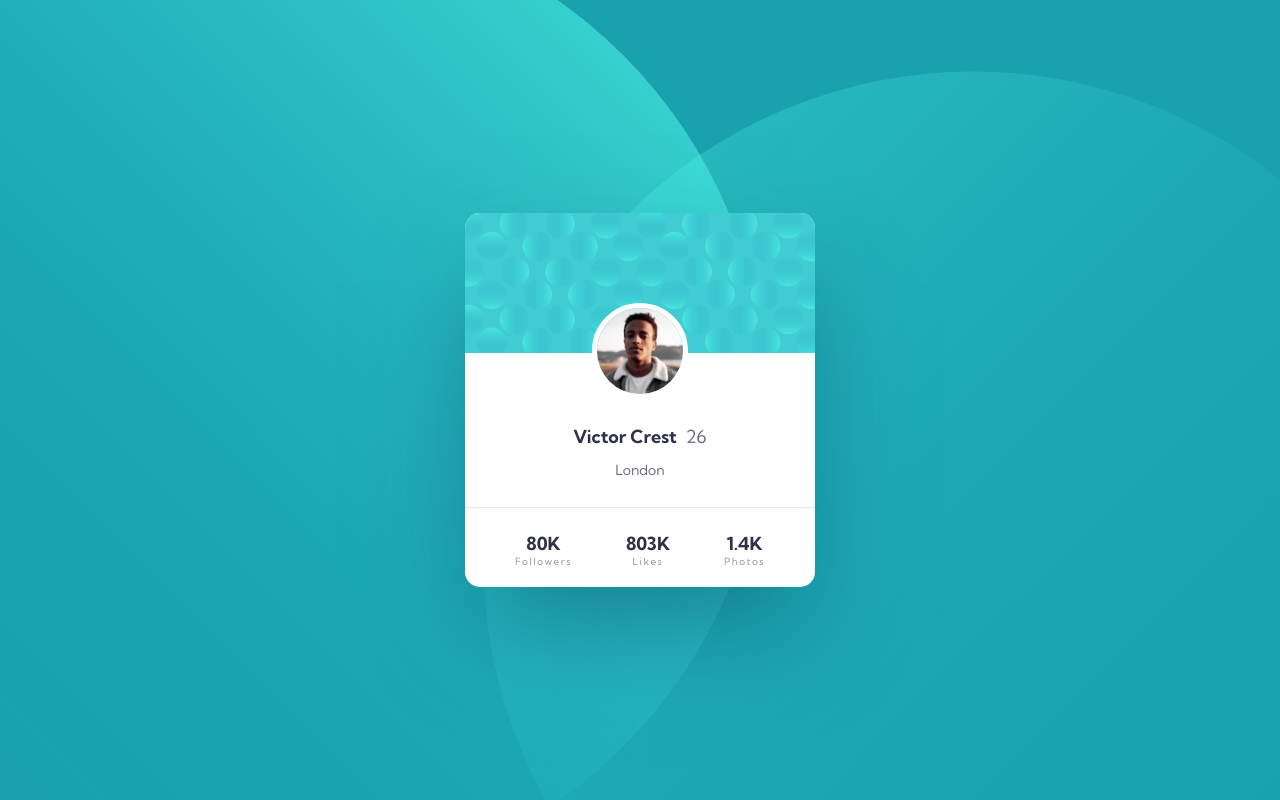
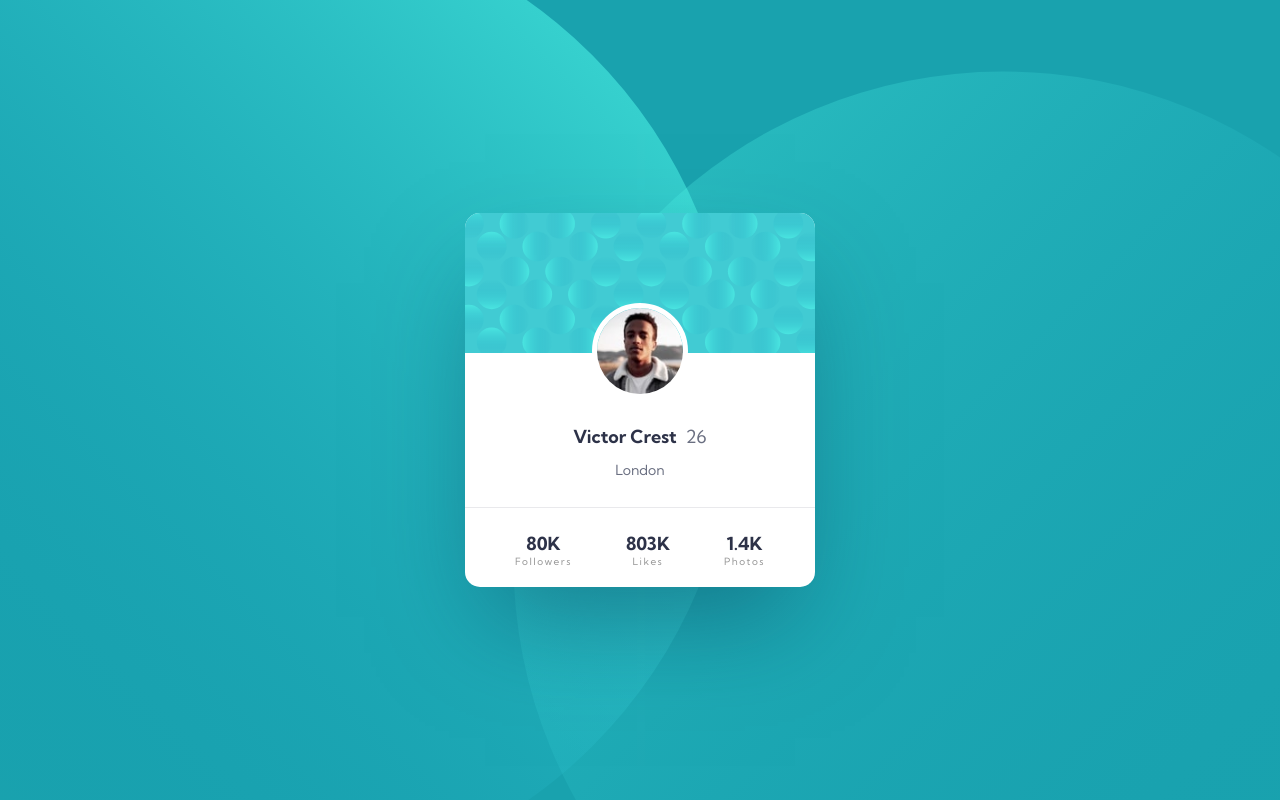
Before and after one commit to mertcanyurttas/profile-card-component, a plain HTML site: page index.html in a window 1280 px wide. Drawn offline with Linux system fonts and the light colour scheme.

Commit message:
Background images have been repositioned.

```diff
--- a/style.css
+++ b/style.css
@@ -24,7 +24,7 @@ body {
     background-color: var(--background-color);
     background-image: url(./images/background-image.svg), url(./images/background-image2.svg);
     background-repeat: no-repeat, no-repeat;
-    background-position: left -70% top 50%, right -60% bottom 140%;
+    background-position: left -80% top 50%, right -70% bottom 140%;
     display: flex;
     justify-content: center;
     align-items: center;
```
